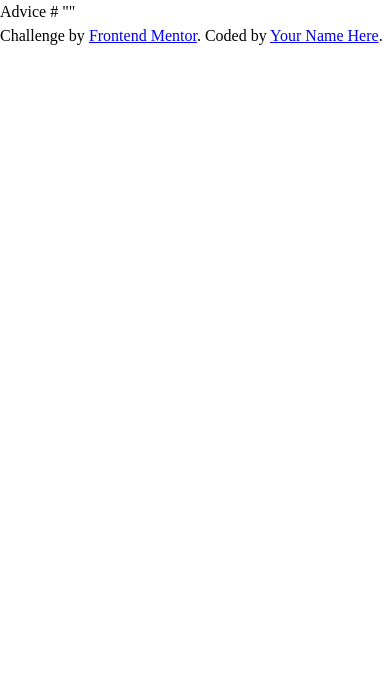
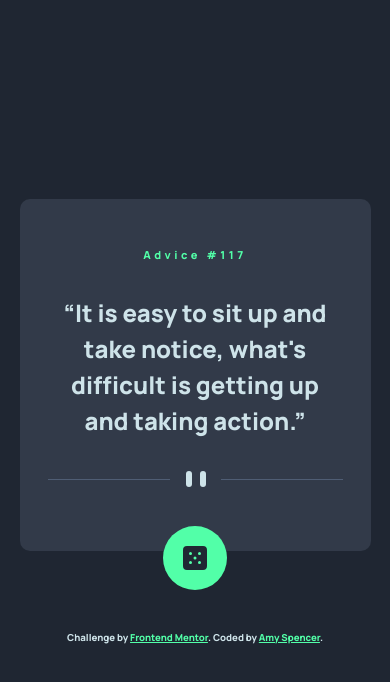
Before and after one commit to amyspencerproject/advice-generator, a plain HTML site: page index.html in a window 390 px wide. Drawn offline with Linux system fonts and the light colour scheme.

Commit message:
Organzied HTML and addes styles for mobile and desktop views.

```diff
--- a/index.html
+++ b/index.html
@@ -24,15 +24,41 @@
     <link rel="stylesheet" href="./styles.css" />
   </head>
   <body>
-    Advice #<!-- Advice ID goes here -->
+    <main>
+      <div class="advice-card">
+        <p class="advice-number">Advice <span id="number">#117</span></p>
 
-    "<!-- Advice text goes here -->"
-
-    <div class="attribution">
-      Challenge by
-      <a href="https://www.frontendmentor.io?ref=challenge" target="_blank"
-        >Frontend Mentor</a
-      >. Coded by <a href="#">Your Name Here</a>.
-    </div>
+        <h1 class="quote-header" id="quote">
+          <q
+            >It is easy to sit up and take notice, what's difficult is getting
+            up and taking action.</q
+          >
+        </h1>
+        <picture class="divider-pattern">
+          <source
+            media="(min-width: 60rem)"
+            srcset="./images/pattern-divider-desktop.svg"
+          />
+          <img src="./images/pattern-divider-mobile.svg" alt="" class="" />
+        </picture>
+        <button class="dice-cta">
+          <img src="./images/icon-dice.svg" alt="" />
+        </button>
+      </div>
+      <!-- <button class="dice-cta">
+        <img src="./images/icon-dice.svg" alt="" />
+      </button> -->
+    </main>
+    <footer>
+      <p class="attribution">
+        Challenge by
+        <a href="https://www.frontendmentor.io?ref=challenge" target="_blank"
+          >Frontend Mentor</a
+        >. Coded by
+        <a href="https://www.frontendmentor.io/profile/amyspencerproject"
+          >Amy Spencer</a
+        >.
+      </p>
+    </footer>
   </body>
 </html>
--- a/styles.css
+++ b/styles.css
@@ -78,8 +78,95 @@ select {
 
 /* ======= Variables ======= */
 
+:root {
+  --quote-text: hsl(193, 38%, 86%);
+  --neon-green-highlight: hsl(150, 100%, 66%);
+  --body-background: hsl(218, 23%, 16%);
+  --card-background: hsl(217, 19%, 24%);
+  --decorartive-line: hsl(217, 19%, 38%);
+}
+
 /* ======= Base Styles ======= */
+
+body {
+  background-color: var(--body-background);
+  display: grid;
+  place-content: center;
+  font-family: "Manrope", sans-serif;
+}
+
+main {
+  display: flex;
+  justify-content: center;
+  align-items: center;
+}
+
+.advice-card {
+  align-items: center;
+  background-color: var(--card-background);
+  border-radius: 10px;
+  display: flex;
+  flex-flow: column wrap;
+  text-align: center;
+  width: 90%;
+  position: relative;
+}
+
+.dice-cta {
+  position: absolute;
+  top: 93%;
+  border-radius: 50%;
+  width: 4rem;
+  height: 4rem;
+
+  display: grid;
+  place-content: center;
+
+  background-color: var(--neon-green-highlight);
+  border: none;
+}
+
+.advice-number {
+  color: var(--neon-green-highlight);
+  font-size: 0.6875rem;
+  letter-spacing: 3.46px;
+  margin: 3rem 1rem 1rem 1rem;
+}
+
+.quote-header {
+  color: var(--quote-text);
+  font-size: 1.5rem;
+  margin: 1rem 2.25rem;
+}
+
+.divider-pattern {
+  margin: 1rem 1rem 4rem 1rem;
+}
 
 /* ======= Footer ======= */
 
+footer {
+  display: flex;
+  justify-content: center;
+  margin-block-start: 5rem;
+}
+
+.attribution {
+  color: var(--quote-text);
+  font-size: 0.6rem;
+  text-align: center;
+  width: 80%;
+}
+
+.attribution a {
+  color: var(--neon-green-highlight);
+}
+
 /* ========================= Media Queriers ========================= */
+
+/* desktop change at 960px */
+@media screen and (min-width: 60rem) {
+  .advice-card {
+    max-width: 33.75rem;
+  }
+}
```
Also changed, not shown: 1 other file.
